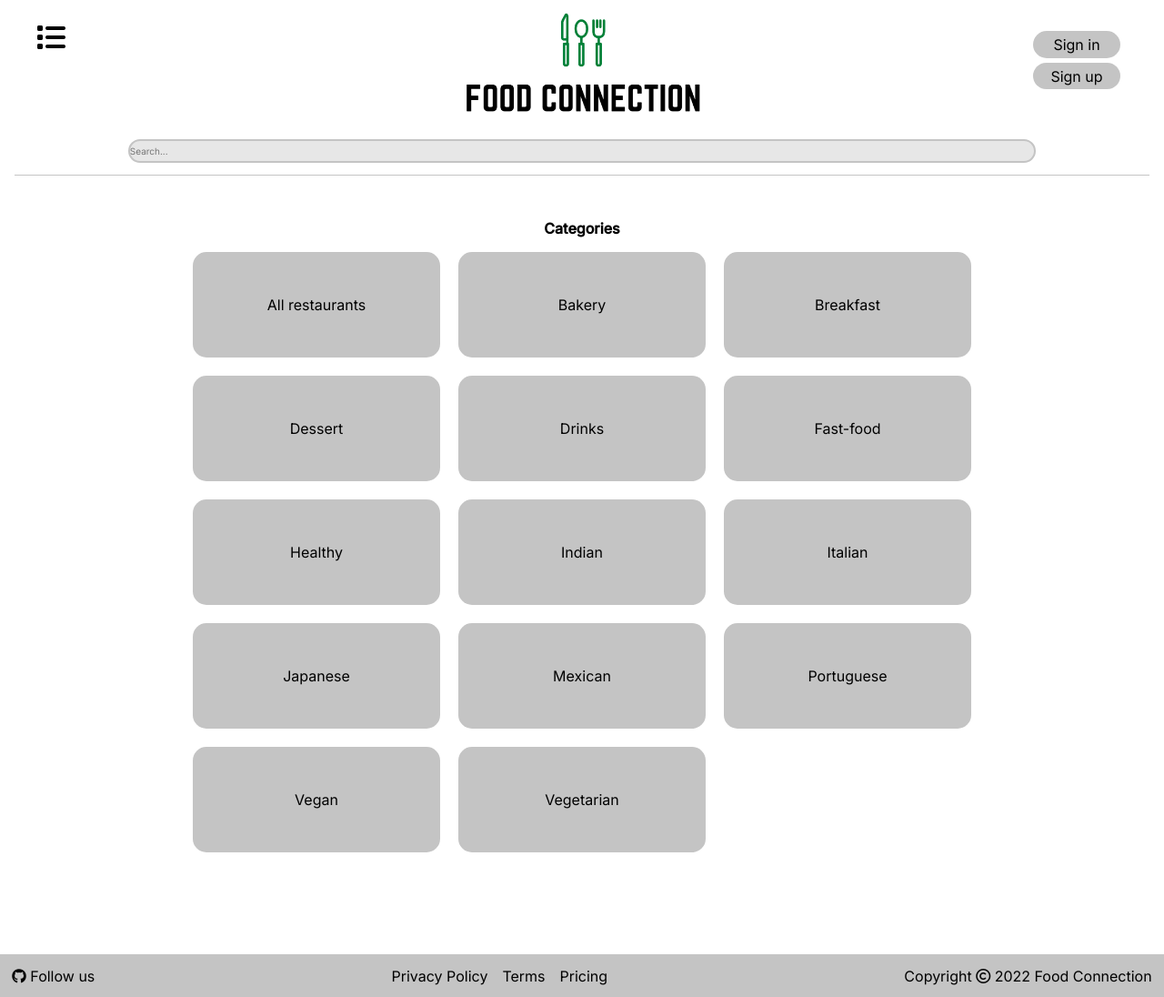
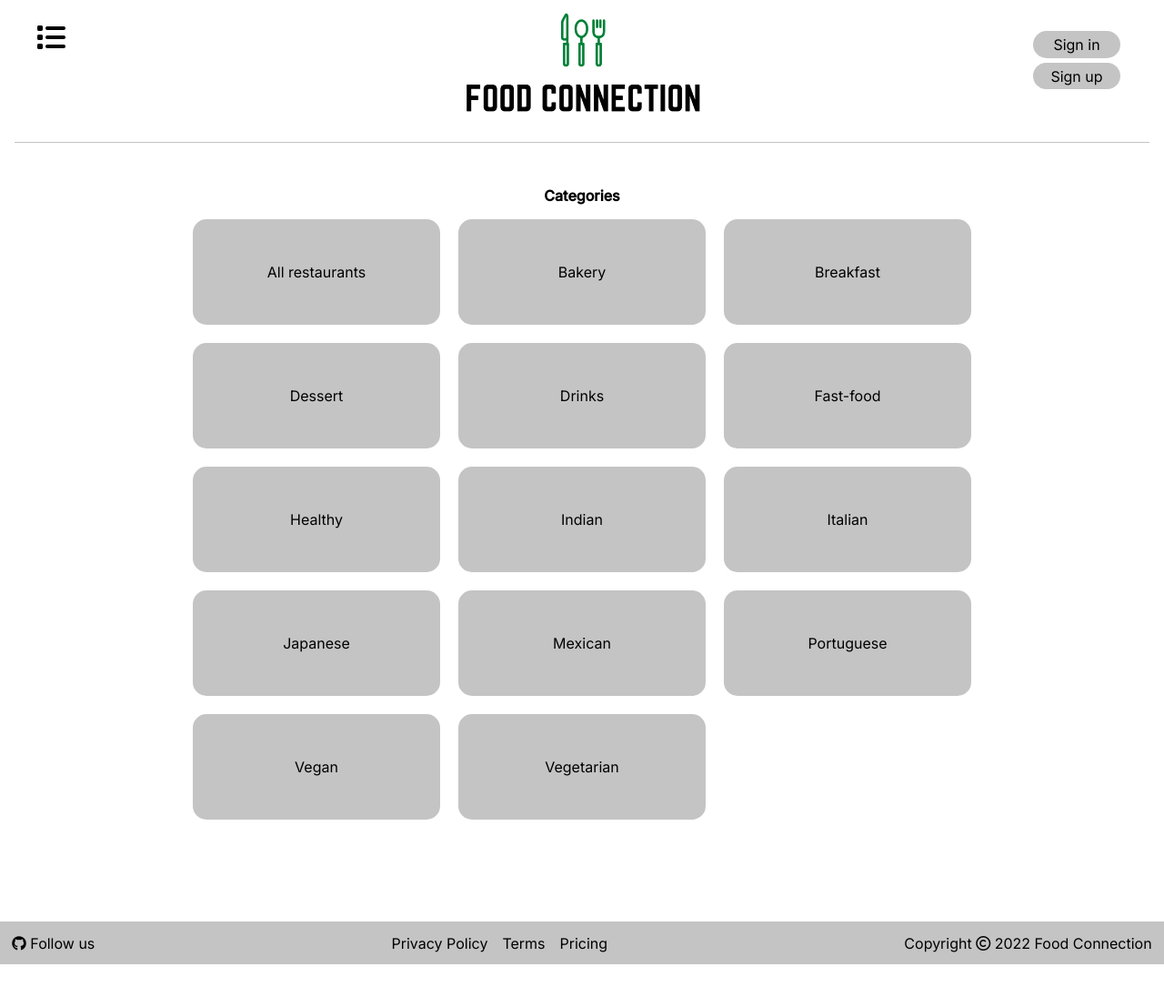
Before and after one commit to milenaaluisa/feup-ltw-FoodConnection, a PHP site: page /pages/index.php in a window 1280 px wide. Shown: the whole page at 91% size. After the commit the page ends 1060 px from the top, so only its background shows below. Run offline with PHP 8.4, Linux system fonts and the light colour scheme; data comes from the database, SQL or seed files in the repository; some libraries are stand-ins or nearby versions.

Commit message:
More merge conflicts fixed

```diff
--- a/templates/common.tpl.php
+++ b/templates/common.tpl.php
@@ -35,12 +35,6 @@
                 if (isset($_SESSION['idUser'])) output_logout($_SESSION['name']);
                 else output_login();
             ?>
-
-            <div>
-                <form action="action_page.php">
-                    <input type="text" placeholder="Search..." name="search">
-                </form>
-            </div>
 
             <nav id="menu">
                 <input type="checkbox" id="hamburger">
```
